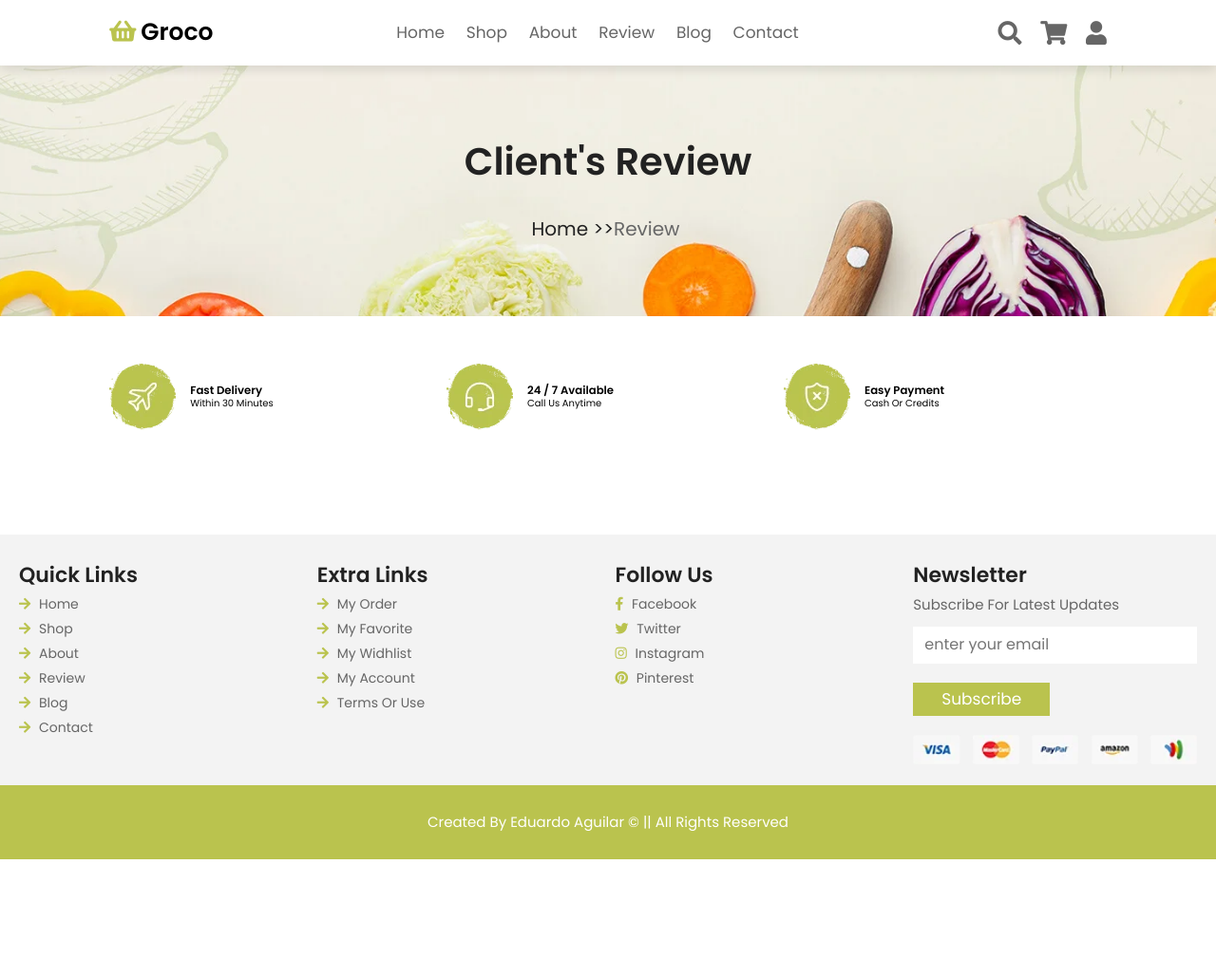
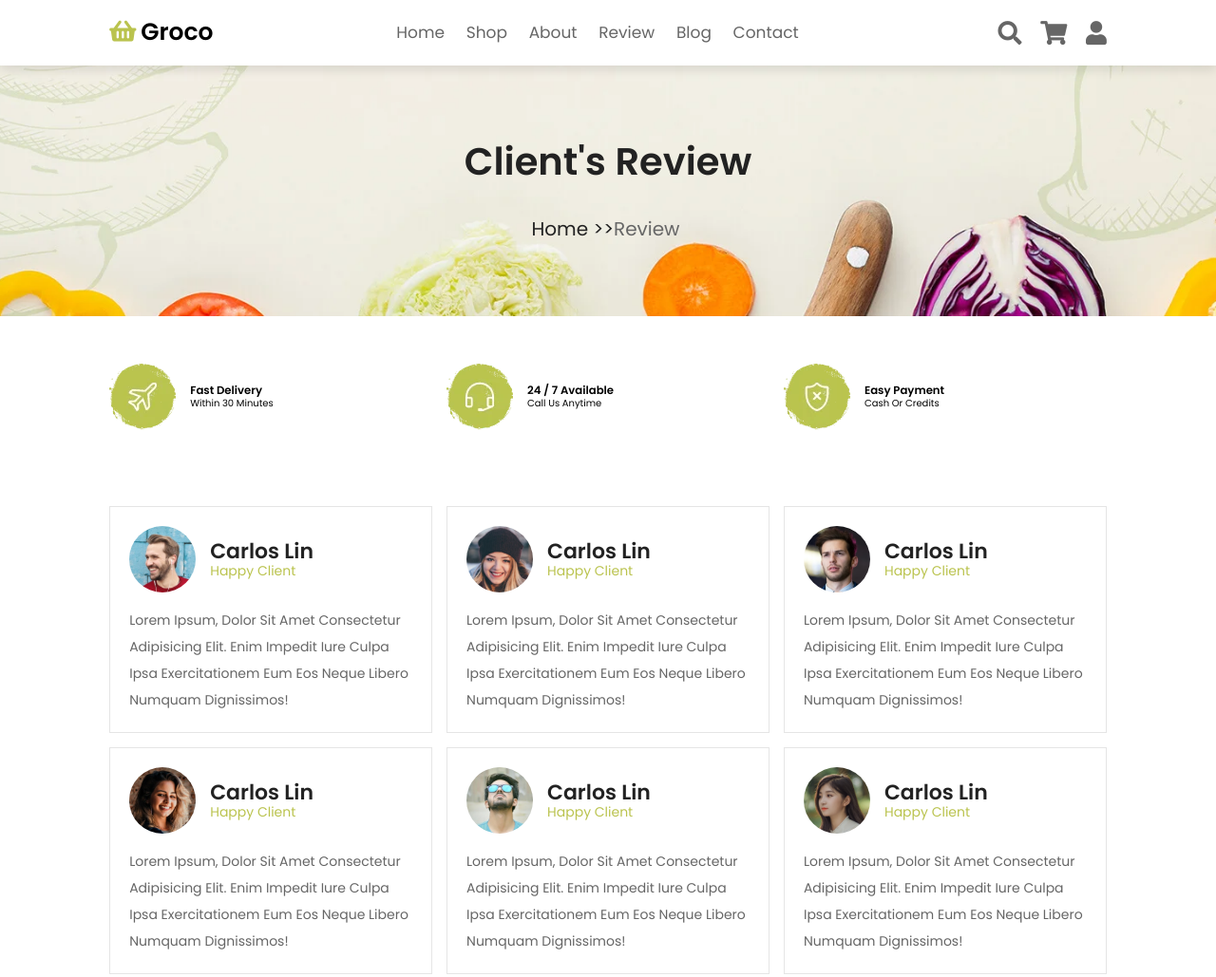
Before and after one commit to aheduardo5/groceryStore, a website: page review.html in a window 1280 px wide. Shown: the top 1029 px of the page at 95% size. Before the commit the page ends 905 px from the top, so only its background shows below. Drawn offline with Linux system fonts and the light colour scheme; files whose address does not match are found by name.

Commit message:
review.html: terminado, review.scss: terminado

```diff
--- a/review.html
+++ b/review.html
@@ -1,5 +1,6 @@
 <!DOCTYPE html>
 <html lang="en">
+
 <head>
     <meta charset="UTF-8">
     <meta http-equiv="X-UA-Compatible" content="IE=edge">
@@ -13,6 +14,7 @@
     <link rel="stylesheet" href="build/css/app.css">
 
 </head>
+
 <body>
     <!-- header sectio starts -->
     <header class="header">
@@ -93,12 +95,12 @@
 
     <div class="heading">
         <h1>client's review</h1>
-        <p><a href="home.html">home  >></a>review</p>
+        <p><a href="home.html">home >></a>review</p>
     </div>
 
     <section class="info-container">
         <div class="info">
-            <img src="/build/img/icon-1.png" alt="">
+            <img src="./build/img/icon-1.png" alt="">
             <div class="conten">
                 <h3>fast delivery</h3>
                 <span>within 30 minutes </span>
@@ -106,7 +108,7 @@
         </div>
 
         <div class="info">
-            <img src="/build/img/icon-2.png" alt="">
+            <img src="./build/img/icon-2.png" alt="">
             <div class="conten">
                 <h3>24 / 7 available</h3>
                 <span>call us anytime </span>
@@ -124,6 +126,77 @@
 
     <section class="review">
 
+        <div class="box">
+            <div class="user">
+                <img src="./build/img/pic-1.png" alt="">
+                <div class="info">
+                    <h3>carlos lin</h3>
+                    <span>happy client</span>
+                </div>
+            </div>
+            <p>Lorem ipsum, dolor sit amet consectetur adipisicing elit. Enim impedit iure culpa ipsa exercitationem eum
+                eos neque libero numquam dignissimos!</p>
+        </div>
+
+        <div class="box">
+            <div class="user">
+                <img src="./build/img/pic-2.png" alt="">
+                <div class="info">
+                    <h3>carlos lin</h3>
+                    <span>happy client</span>
+                </div>
+            </div>
+            <p>Lorem ipsum, dolor sit amet consectetur adipisicing elit. Enim impedit iure culpa ipsa exercitationem eum
+                eos neque libero numquam dignissimos!</p>
+        </div>
+
+        <div class="box">
+            <div class="user">
+                <img src="./build/img/pic-3.png" alt="">
+                <div class="info">
+                    <h3>carlos lin</h3>
+                    <span>happy client</span>
+                </div>
+            </div>
+            <p>Lorem ipsum, dolor sit amet consectetur adipisicing elit. Enim impedit iure culpa ipsa exercitationem eum
+                eos neque libero numquam dignissimos!</p>
+        </div>
+
+        <div class="box">
+            <div class="user">
+                <img src="./build/img/pic-4.png" alt="">
+                <div class="info">
+                    <h3>carlos lin</h3>
+                    <span>happy client</span>
+                </div>
+            </div>
+            <p>Lorem ipsum, dolor sit amet consectetur adipisicing elit. Enim impedit iure culpa ipsa exercitationem eum
+                eos neque libero numquam dignissimos!</p>
+        </div>
+
+        <div class="box">
+            <div class="user">
+                <img src="./build/img/pic-5.png" alt="">
+                <div class="info">
+                    <h3>carlos lin</h3>
+                    <span>happy client</span>
+                </div>
+            </div>
+            <p>Lorem ipsum, dolor sit amet consectetur adipisicing elit. Enim impedit iure culpa ipsa exercitationem eum
+                eos neque libero numquam dignissimos!</p>
+        </div>
+
+        <div class="box">
+            <div class="user">
+                <img src="./build/img/pic-6.png" alt="">
+                <div class="info">
+                    <h3>carlos lin</h3>
+                    <span>happy client</span>
+                </div>
+            </div>
+            <p>Lorem ipsum, dolor sit amet consectetur adipisicing elit. Enim impedit iure culpa ipsa exercitationem eum
+                eos neque libero numquam dignissimos!</p>
+        </div>
     </section>
     <!-- footer section starts-->
     <footer class="footer">
@@ -164,7 +237,7 @@
                     <input type="email" placeholder="enter your email">
                     <input type="submit" value="subscribe" class="btn">
                 </form>
-                <img src="build\img\payment.png" class="payment" alt="">
+                <img src=".build\img\payment.png" class="payment" alt="">
             </div>
         </div>
     </footer>
@@ -174,6 +247,7 @@
 
 
     <!-- custom js file link -->
-    <script src="build/js/bundle.min.js"></script>
+    <script src=".build/js/bundle.min.js"></script>
 </body>
+
 </html>
--- a/src/scss/layout/_review.scss
+++ b/src/scss/layout/_review.scss
@@ -15,7 +15,7 @@
       h3 {
         font-size: 2rem;
         color: $black;
-              padding-bottom: .5rem;
+        padding-bottom: 0.5rem;
       }
       span {
         font-size: 1.5rem;
@@ -24,3 +24,43 @@
     }
   }
 }
+
+.review {
+  @include grid(30rem);
+
+  .box {
+    padding: 2rem;
+    border: $border;
+    &:hover img {
+      transform: scale(1.1);
+    }
+    .user {
+      display: flex;
+      align-items: center;
+      gap: 1.5rem;
+      margin-bottom: 1.5rem;
+
+      img {
+        height: 7rem;
+        max-width: 7rem;
+        border-radius: 50%;
+      }
+
+      h3 {
+        font-size: 2.2rem;
+        color: $black;
+      }
+
+      span {
+        font-size: 1.4rem;
+        color: $green;
+      }
+    }
+
+    p {
+      font-size: 1.4rem;
+      color: $light-color;
+      line-height: 2;
+    }
+  }
+}
```
Also changed, not shown: build/css/app.css, 1 other file. Lines whose indentation alone changed are shown as unchanged.
